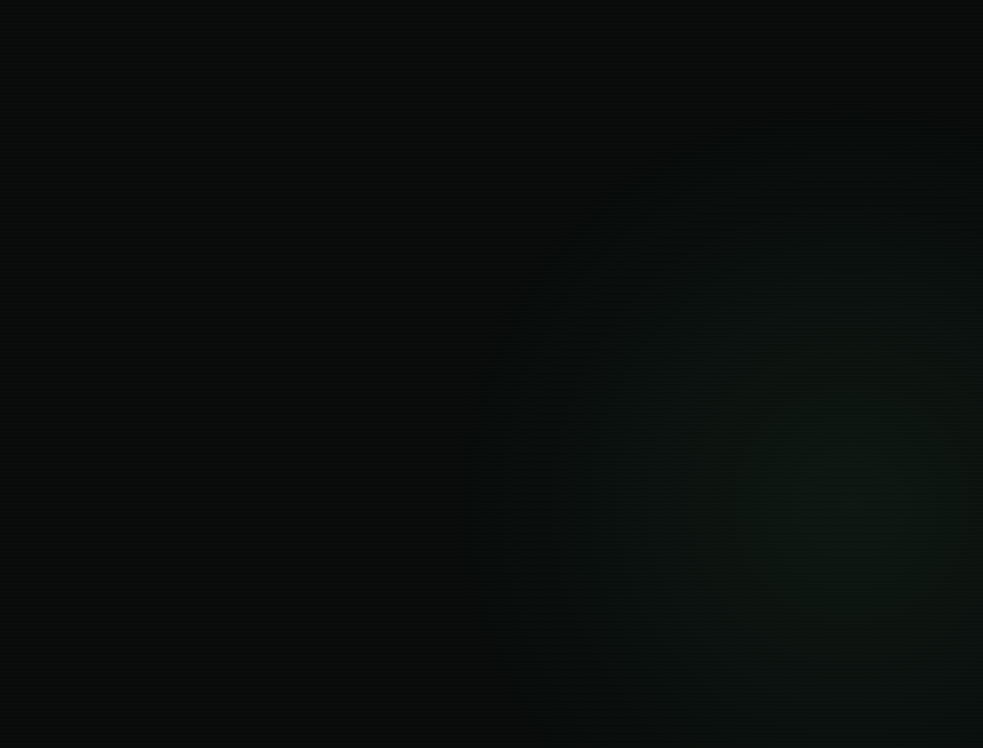
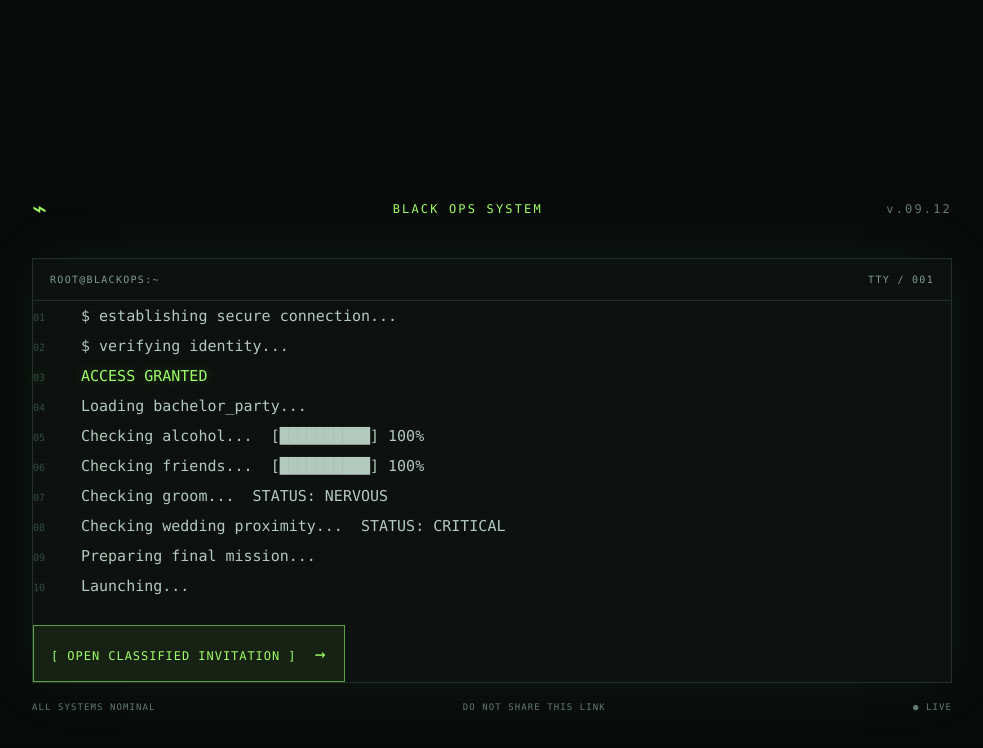
Before and after one commit to wheremeltwinds/bachelor-party, a Next.js app: page / in a window 1280 px wide. Shown: the top 748 px of the page, without its empty margins (148-1131 px from the left). Built offline with nearby package versions, Linux system fonts and the light colour scheme.

Commit message:
Fix intro handoff to invitation

```diff
--- a/app/components/TerminalIntro.tsx
+++ b/app/components/TerminalIntro.tsx
@@ -15,29 +15,24 @@
   "Launching...",
 ];
 
-type Props = { complete: boolean; onComplete: () => void; onOpen: () => void; onSkip: () => void };
+type Props = { isOpen: boolean; onOpen: () => void };
 
-export function TerminalIntro({ complete, onComplete, onOpen, onSkip }: Props) {
+export function TerminalIntro({ isOpen, onOpen }: Props) {
   const [visibleCount, setVisibleCount] = useState(0);
-  const typing = !complete && visibleCount < introLines.length;
+  const introFinished = visibleCount >= introLines.length;
+  const typing = !introFinished;
 
   useEffect(() => {
-    if (complete || visibleCount >= introLines.length) {
-      if (!complete) onComplete();
-      return;
-    }
+    if (introFinished) return;
     const delay = visibleCount === 0 ? 420 : 260 + Math.random() * 520;
     const timer = window.setTimeout(() => setVisibleCount((count) => count + 1), delay);
     return () => window.clearTimeout(timer);
-  }, [complete, onComplete, visibleCount]);
+  }, [introFinished, visibleCount]);
 
-  const skip = () => {
-    setVisibleCount(introLines.length);
-    onSkip();
-  };
+  const skip = () => setVisibleCount(introLines.length);
 
   return (
-    <section className={`intro-screen ${complete ? "intro-finished" : ""}`} aria-label="Загрузка секретной операции">
+    <section className={`intro-screen ${isOpen ? "intro-finished" : ""}`} aria-label="Загрузка секретной операции">
       <div className="intro-noise" />
       <div className="intro-inner">
         <div className="intro-brand"><span className="brand-mark">⌁</span><span>BLACK OPS SYSTEM</span><span className="intro-version">v.09.12</span></div>
@@ -49,8 +44,7 @@
           </div>
           <div className="intro-actions">
             {visibleCount >= introLines.length && <button className="primary-button" onClick={onOpen}>[ OPEN CLASSIFIED INVITATION ] <span>→</span></button>}
-            {!complete && <button className="text-button" onClick={skip}>SKIP INTRO <span>↗</span></button>}
-            {complete && <button className="text-button" onClick={onOpen}>OPEN DOSSIER <span>↗</span></button>}
+            {!introFinished && <button className="text-button" onClick={skip}>SKIP INTRO <span>↗</span></button>}
           </div>
         </div>
         <div className="intro-foot"><span>ALL SYSTEMS NOMINAL</span><span>DO NOT SHARE THIS LINK</span><span>● LIVE</span></div>
--- a/app/page.tsx
+++ b/app/page.tsx
@@ -12,7 +12,6 @@
 import { eventConfig } from "./config/eventConfig";
 
 export default function Home() {
-  const [introComplete, setIntroComplete] = useState(false);
   const [invitationOpen, setInvitationOpen] = useState(false);
   const [easterEgg, setEasterEgg] = useState(false);
   const [showTop, setShowTop] = useState(false);
@@ -36,7 +35,6 @@
   }, []);
 
   const openInvitation = () => {
-    setIntroComplete(true);
     setInvitationOpen(true);
     window.setTimeout(() => {
       document.getElementById("invitation")?.scrollIntoView({ behavior: "smooth" });
@@ -45,17 +43,14 @@
 
   const restartIntro = () => {
     setInvitationOpen(false);
-    setIntroComplete(false);
     window.scrollTo({ top: 0, behavior: "smooth" });
   };
 
   return (
     <main className="site-shell">
       <TerminalIntro
-        complete={introComplete}
-        onComplete={() => setIntroComplete(true)}
+        isOpen={invitationOpen}
         onOpen={openInvitation}
-        onSkip={openInvitation}
       />
 
       <div className={`invitation-layer ${invitationOpen ? "is-open" : ""}`}>
```
